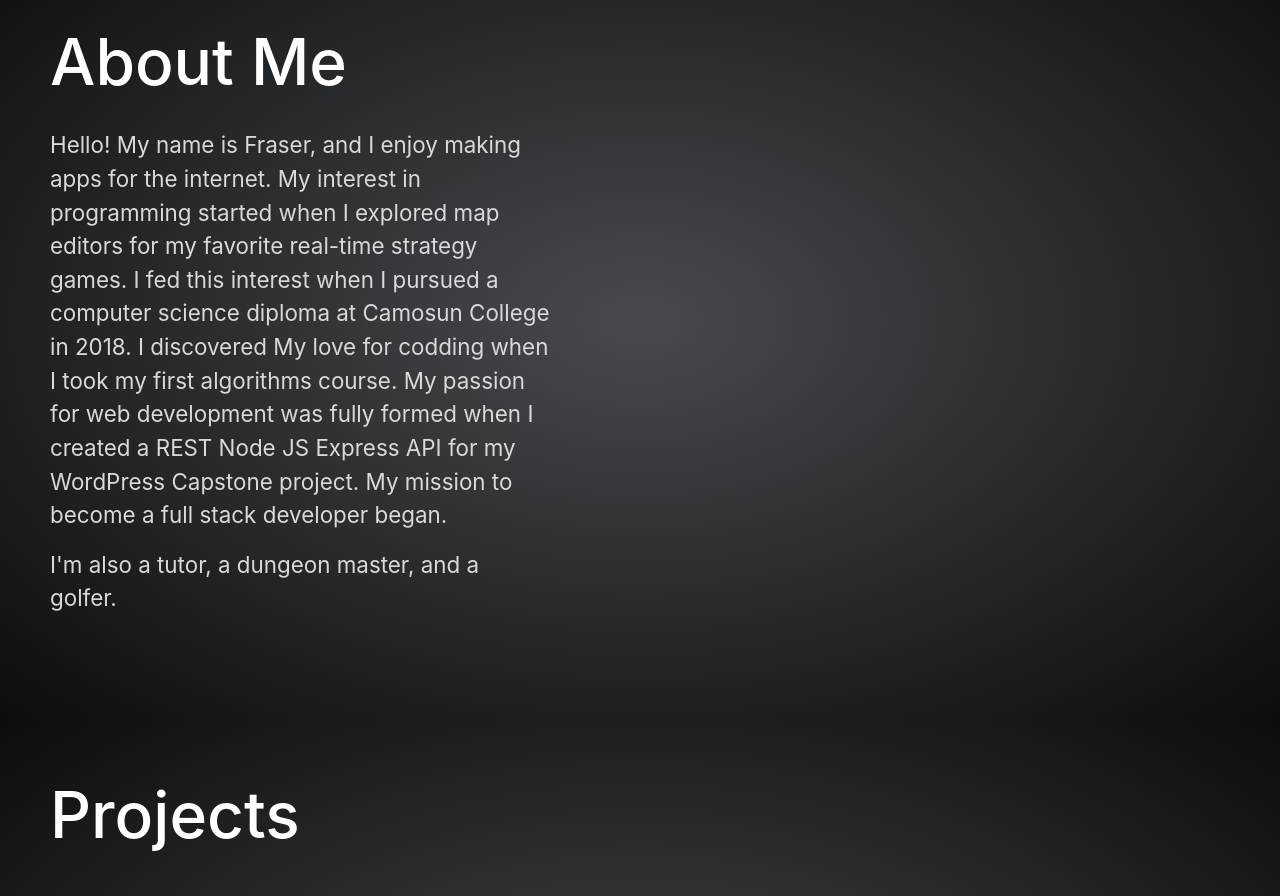
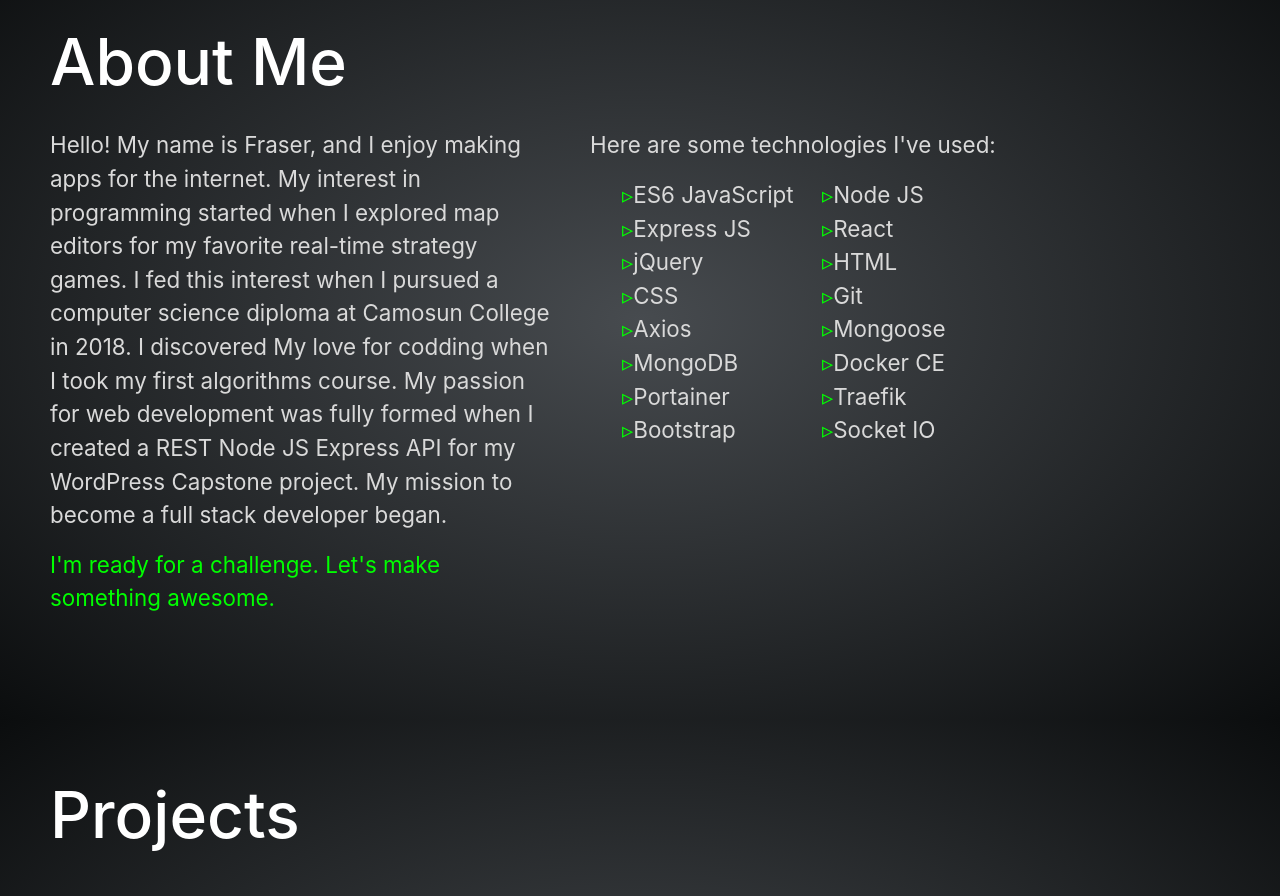
Before and after one commit to frayfray248/fraser-portfolio, a React (Create React App) app: page / in a window 1280 px wide. Shown: the part 2480-3376 px from the top of the page. Built offline with nearby package versions, Linux system fonts and the light colour scheme.

Commit message:
About technologies gridlist

```diff
--- /dev/null
+++ b/src/Components/GridList.js
@@ -0,0 +1,27 @@
+// components
+import styled from "styled-components"
+import PortfolioText from "./PortfolioText"
+
+const StyledUl = styled.ul`
+    display: grid;
+    grid-template-columns: repeat(2, minmax(140px, 200px));
+    list-style: none;
+`
+
+const StyledLi = styled.li`
+    font-size: 1.4rem;
+    color: ${props => props.theme.paragraph};
+
+    &::before {
+        content: "▹";
+        color: lime;
+    }
+`
+
+const GridList = ({items}) => (
+    <StyledUl>
+        {items.map((item, index) => <StyledLi key={index} >{item}</StyledLi>)}
+    </StyledUl>
+)
+
+export default GridList
--- a/src/Sections/About.js
+++ b/src/Sections/About.js
@@ -6,9 +6,29 @@ import PortfolioCol from '../Layout/PortfolioCol'
 // components
 import PortfolioText from '../Components/PortfolioText'
 import SectionHeading from '../Components/SectionHeading'
+import GridList from '../Components/GridList'
 
 // Description:
 // A brief description about me
+
+const technologies = [
+    "ES6 JavaScript",
+    "Node JS",
+    "Express JS",
+    "React",
+    "jQuery",
+    "HTML",
+    "CSS",
+    "Git",
+    "Axios",
+    "Mongoose",
+    "MongoDB",
+    "Docker CE",
+    "Portainer",
+    "Traefik",
+    "Bootstrap",
+    "Socket IO",
+]
 
 const About = () => {
     return (
@@ -23,9 +43,21 @@ const About = () => {
                         love for codding when I took my first algorithms course. My passion for web development was fully formed
                         when I created a REST Node JS Express API for my WordPress Capstone project. My mission to become a full stack developer began.
                     </PortfolioText>
-                    <PortfolioText type="normal">
-                        I'm also a tutor, a dungeon master, and a golfer.
+                    <PortfolioText type="highlight">
+                        I'm ready for a challenge. Let's make something awesome.
                     </PortfolioText>
+                </PortfolioCol>
+                <PortfolioCol >
+                    <PortfolioRow>
+                        <PortfolioText type="normal">
+                            Here are some technologies I've used:
+                        </PortfolioText>
+                    </PortfolioRow>
+                    <PortfolioRow>
+                        <PortfolioCol>
+                            <GridList items={technologies}/>
+                        </PortfolioCol>
+                    </PortfolioRow>
                 </PortfolioCol>
             </PortfolioRow>
         </PortfolioSection>
```
